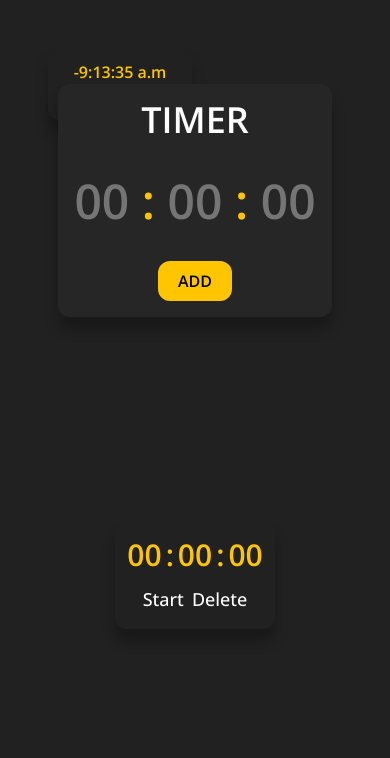
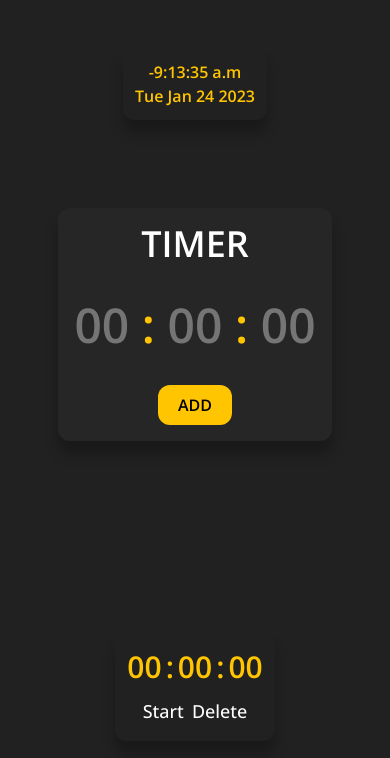
Before and after one commit to DyEsSuCr/react-timers, a React (Vite) app: page / in a window 390 px wide. Shown: the top 758 px of the page. Built offline with nearby package versions, Linux system fonts and the light colour scheme.

Commit message:
responsive

```diff
--- a/src/components/clock/Clock.jsx
+++ b/src/components/clock/Clock.jsx
@@ -14,7 +14,7 @@ export const Clock = () => {
   }, 1000)
 
   return (
-    <div className="absolute top-12 left-12  p-3 text-center rounded-xl shadow-shadow text-js font-semibold">
+    <div className="absolute top-12 left-0 right-0 p-3 mx-auto text-center rounded-xl shadow-shadow text-js font-semibold max-w-max duration-300 md:left-12 md:mx-0">
       <span className="hour">{hours < 10 ? hours - 12 : `0${hours - 12}`}</span>
       <span>:</span>
       <span className="minutes">{minutes < 10 ? `0${minutes}` : minutes}</span>
--- a/src/components/form/Form.jsx
+++ b/src/components/form/Form.jsx
@@ -6,8 +6,8 @@ export const Form = () => {
   }
 
   return (
-    <div className="flex justify-center items-center flex-col gap-12 pt-24 pb-48">
-      <form className="px-1 py-4 bottom-3 bg-second rounded-xl shadow-shadow relative">
+    <div className="flex justify-center items-center flex-col gap-12 pt-52 pb-48 duration-300 md:pt-24">
+      <form className="px-1 py-4 bg-second rounded-xl shadow-shadow">
         <h1 className="text-4xl font-semibold text-white uppercase text-center">Timer</h1>
         <div className="py-7  max-w-max mx-auto">
           <input className="text-js text-5xl font-bold text-center w-20" type="number" placeholder="00" />
```
